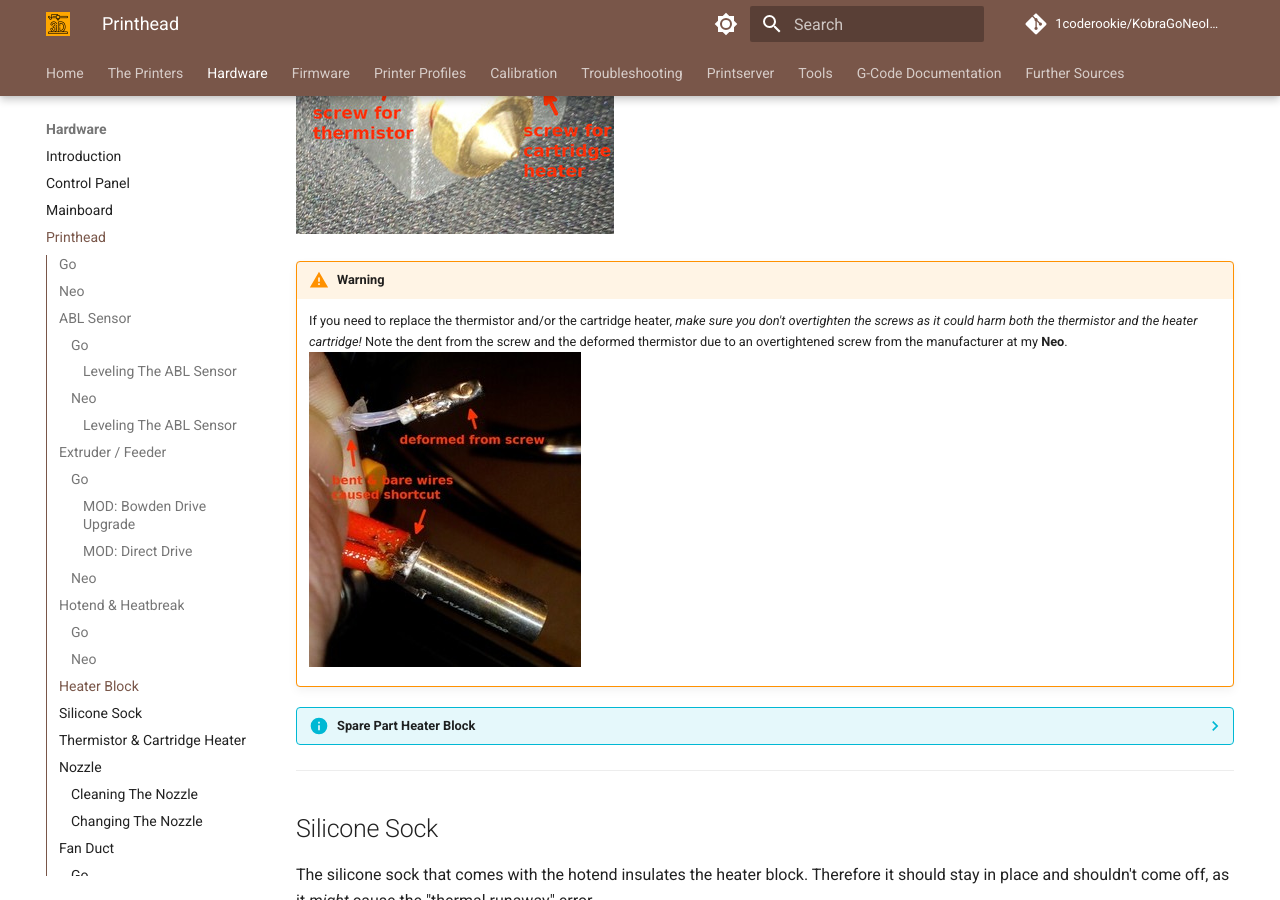
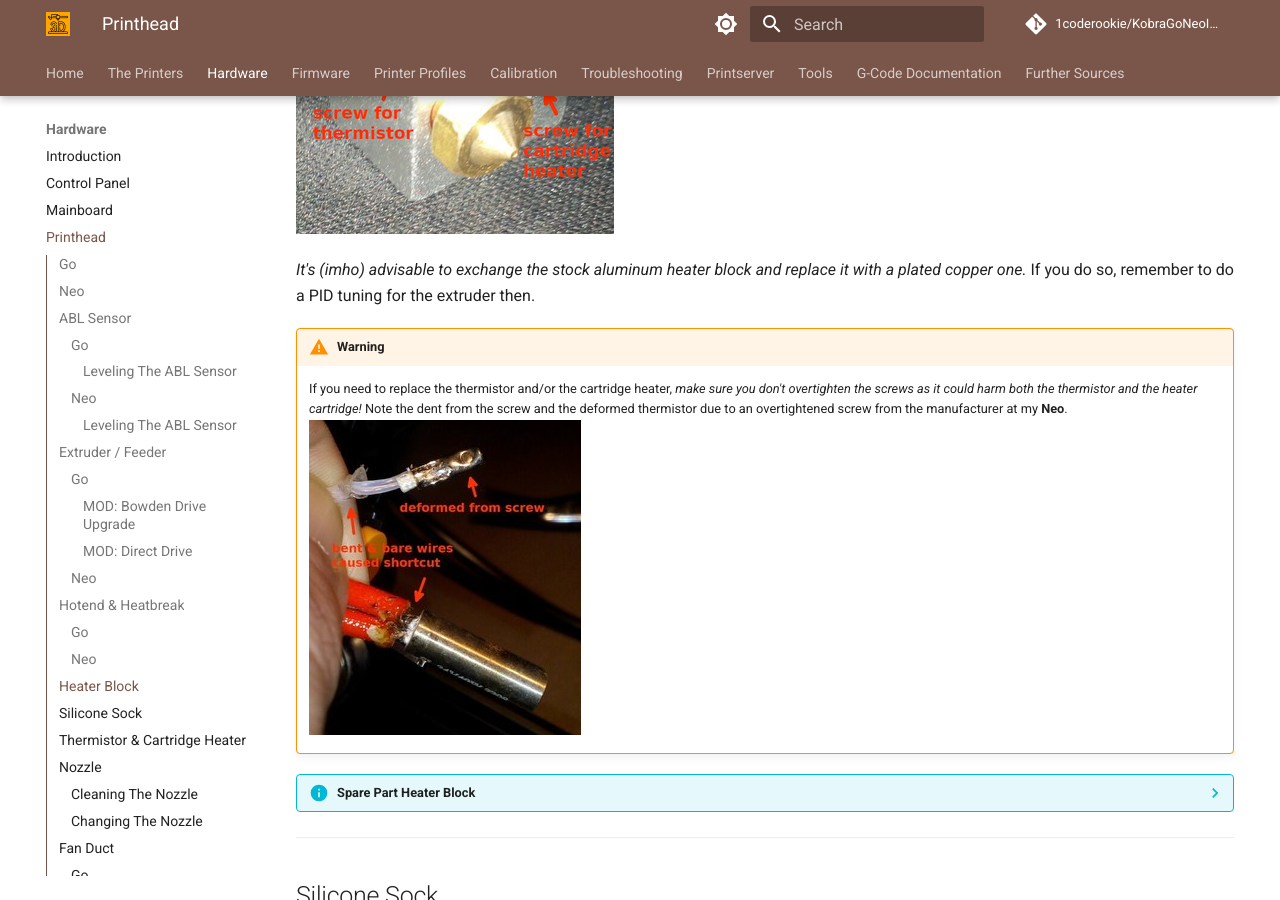
Before and after one commit to 1coderookie/KobraGoNeoInsights, an MkDocs documentation site: the page built from docs/hardware/printhead.md, in a window 1280 px wide and 900 px high, scrolled down 14784 px. Built offline with MkDocs 1.6.1 and Material for MkDocs 9.7.7, drawn with Linux system fonts in a browser that asks for light colours; comment, search, counter and statistics services are not loaded.

Commit message:
Update printhead.md

```diff
--- a/docs/hardware/printhead.md
+++ b/docs/hardware/printhead.md
@@ -295,13 +295,17 @@
 
 ![Heater block V5](../assets/images/head_block-screws-close_web.jpg)
 
+*It's (imho) advisable to exchange the stock aluminum heater block and replace it with a plated copper one.* If you do so, remember to do a PID tuning for the extruder then.
+
 !!! warning
 
     If you need to replace the thermistor and/or the cartridge heater, *make sure you don't overtighten the screws as it could harm both the thermistor and the heater cartridge!* Note the dent from the screw and the deformed thermistor due to an overtightened screw from the manufacturer at my **Neo**. <br> ![Deformed thermistor due to an overtightened screw](../assets/images/head_therm-cart-broken_web.jpg)
 
 ??? info "Spare Part Heater Block"
 
-    If you need a new heater block, you can just get yourself a regular V5 compatible one. It might be smart to not get the cheapest one available as they sometimes lack of precision and therefore may cause problems with leaking filament. Usually the heater blocks are made of aluminum, but you can also get them made of plated copper as shown in the following picture. <br> ![V5 plated copper](../assets/images/head_heaterblock-v5-copper_web.jpg)
+    If you need a new heater block, you can just get yourself a regular V5 compatible one. It might be smart to not get the cheapest one available as they sometimes lack of precision and therefore may cause problems with leaking filament.
+    Usually the heater blocks are made of aluminum, but you can also get them made of plated copper (which I personally use and highly recommend) as shown in the following picture. <br> ![V5 plated copper](../assets/images/head_heaterblock-v5-copper_web.jpg)
+    Remember to do a PID tuning for the extruder every time you changed parts at your hotend.
 
 ---
 
```
